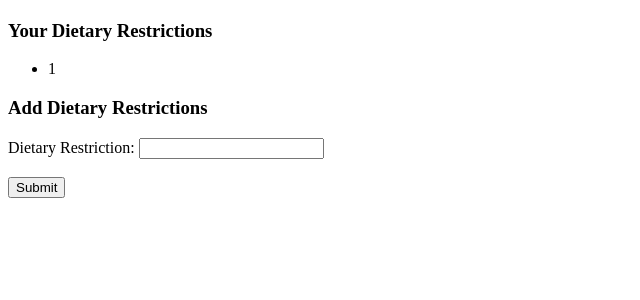
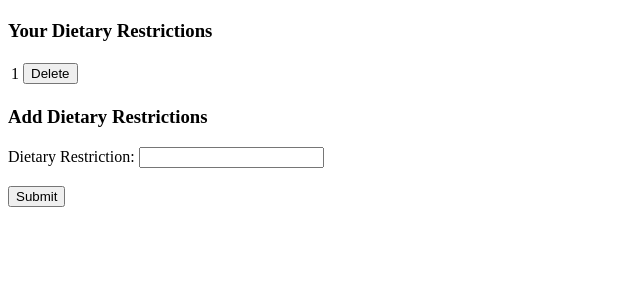
Before and after one commit to alex-lindenbaum/w4111-proj1, a Flask app: template templates/restrictions.html in a window 1280 px wide. Shown: the part 150-450 px from the top of the page, without its empty margins (0-640 px from the left). Run offline with Flask 2, Linux system fonts and the light colour scheme; the template is opened without the code that fills it: most values are stand-ins (such as "Sample title", 1, 10 or a date in 2020); parts of the project's set-up code (start-up, migrations or seed data) failed here and were passed over.

Commit message:
fixed add restriction and added delete restriction

```diff
--- a/server.py
+++ b/server.py
@@ -221,7 +221,7 @@ def updateitem(storage_id):
   return render_template('updateitem.html', cursor=cursor, item=item)
 
 
-@app.route('/pantry/delete/<int:storage_id>', methods=['GET'])
+@app.route('/pantry/delete/<int:storage_id>', methods=['POST'])
 @login_required
 def deleteitem(storage_id):
   g.conn.execute('DELETE FROM storage_details WHERE storage_id = %s', storage_id)
@@ -297,18 +297,24 @@ def restrictions():
 
     error = None
     try:
-      g.conn.execute('INSERT INTO has_restriction(email, diet_name) VALUES (%s, %s, %s, %s, %s)', email, diet_name)
+      g.conn.execute('INSERT INTO has_restriction(email, diet_name) VALUES (%s, %s)', email, diet_name)
     except:
       error = "Entry failed"
     if error is None:
       flash("Restriction added!")
-      return redirect(url_for('restriction'))
+      return redirect(url_for('restrictions'))
 
     flash(error)
 
   restrictions_list = g.conn.execute('SELECT * FROM dietary_restrictions')
   user_restrictions = g.conn.execute('SELECT diet_name FROM has_restriction WHERE email = %s', email)
   return render_template('restrictions.html', restrictions_list=restrictions_list, user_restrictions=user_restrictions)
+
+@app.route('/restrictions/delete/<diet_name>', methods=['POST'])
+@login_required
+def deleterestriction(diet_name):
+  g.conn.execute('DELETE FROM has_restriction WHERE email = %s AND diet_name = %s', g.user['email'], diet_name)
+  return redirect(url_for('restrictions'))
 
 @app.route('/shoppinglist', methods=['GET', 'POST'])
 @login_required
--- a/templates/pantry.html
+++ b/templates/pantry.html
@@ -23,7 +23,7 @@
             <td>{{item[4]}}</td>
             <td><form action="/pantry/update/{{item[0]}}" method="get">
                 <input type="submit" value="Update" name="update"></form></td>
-            <td><form action="/pantry/delete/{{item[0]}}" method="get">
+            <td><form action="/pantry/delete/{{item[0]}}" method="post">
                 <input type="submit" value="Delete" name="delete"></form></td>
         </tr>
 	    {% endfor %}
--- a/templates/restrictions.html
+++ b/templates/restrictions.html
@@ -6,11 +6,15 @@
 
 {% block content %}
 <h3>Your Dietary Restrictions</h3>
-<ul>
+<table>
   {% for item in user_restrictions %}
-  <li>{{item[0]}}</li>
+  <tr>
+    <td>{{item[0]}}</td>
+    <td><form action="/restrictions/delete/{{item[0]}}" method="post">
+      <input type="submit" value="Delete" name="delete"></form></td>
+  </tr>
   {% endfor %}
-</ul>
+</table>
 
 <h3>Add Dietary Restrictions</h3>
 <form action="/restrictions" method="post">
```
Also changed, not shown: README.md.
